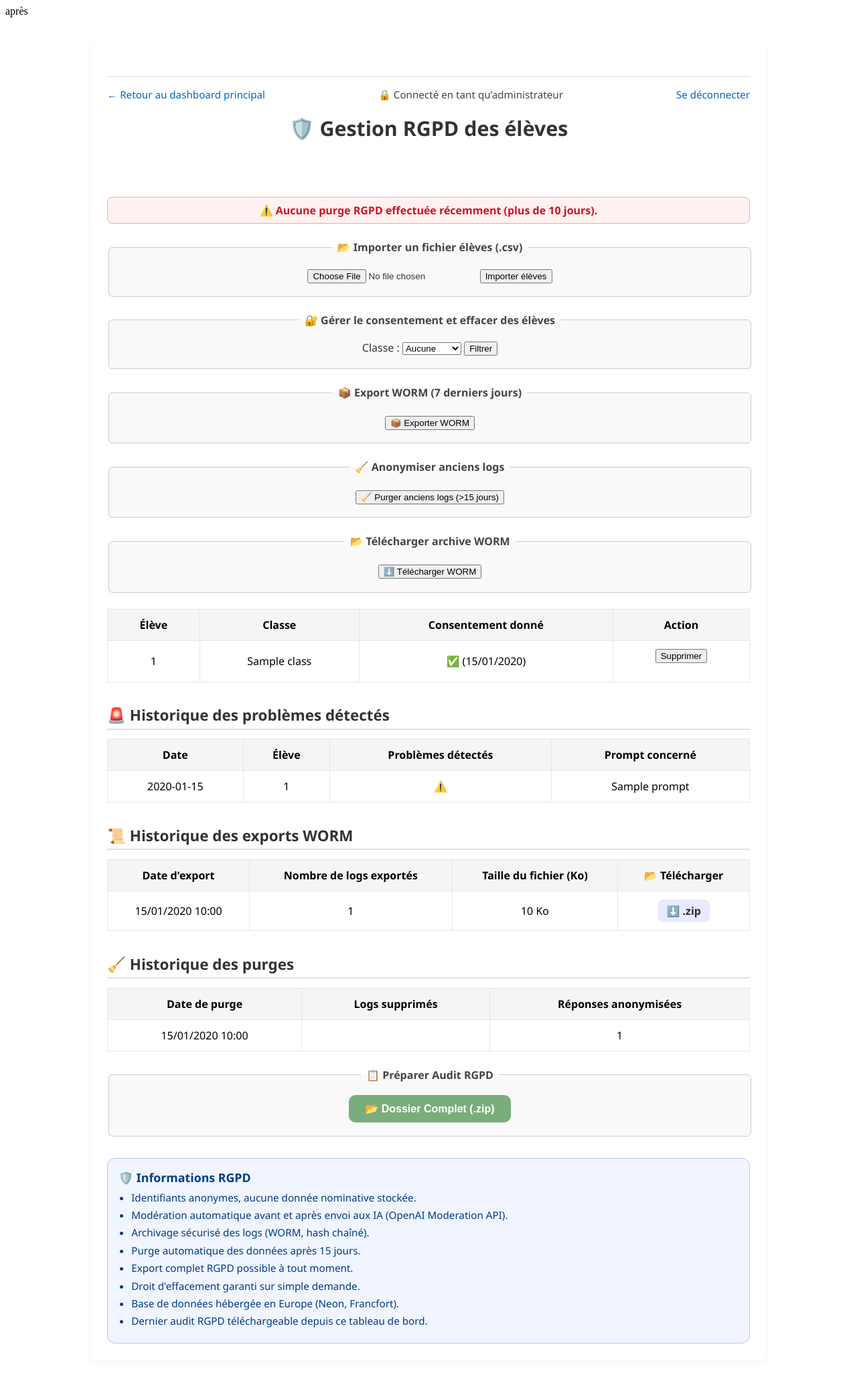
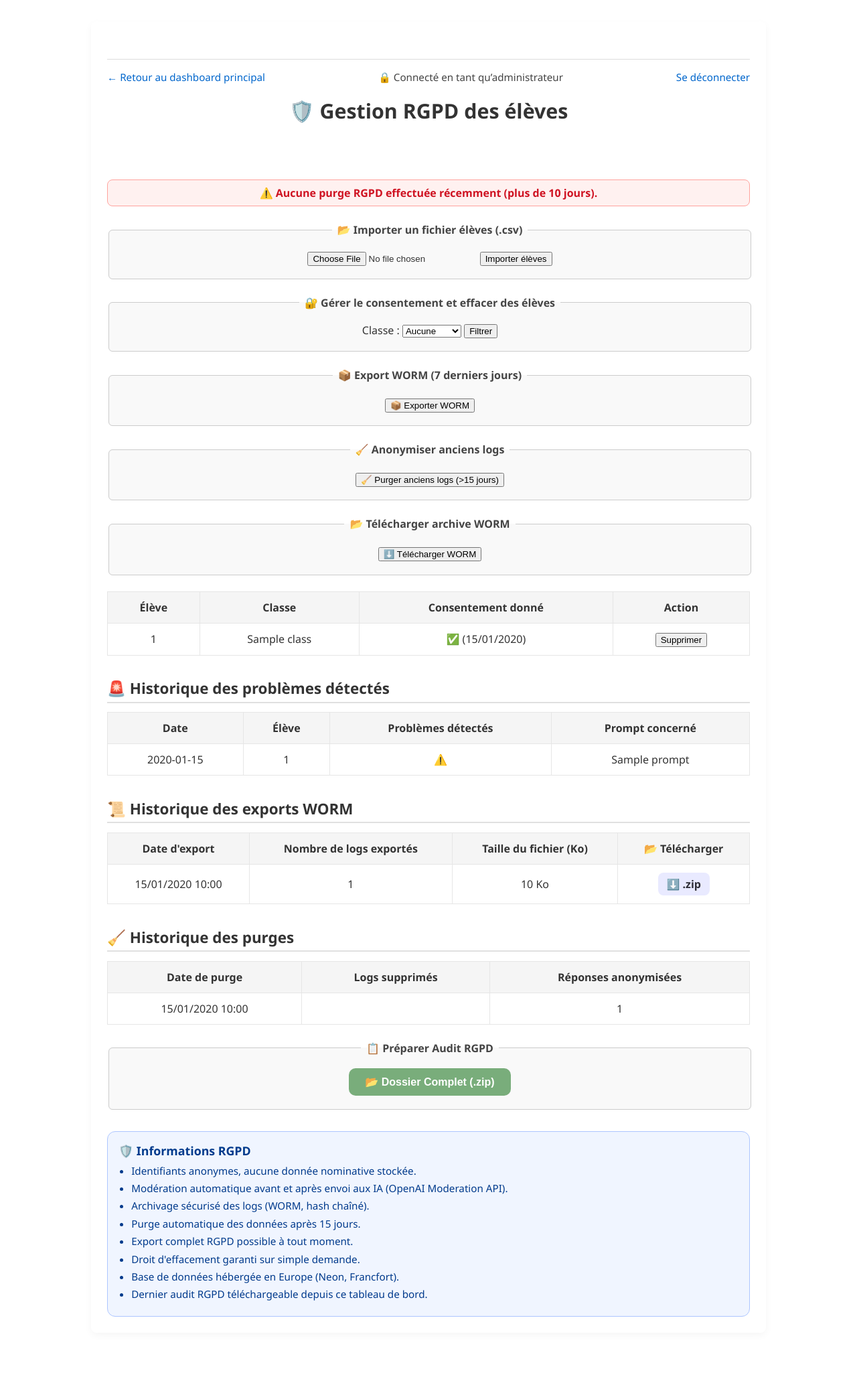
Before and after one commit to profdupuis/Assistant-M.DUPUIS, a Flask app: template templates/dashboard_rgpd.html in a window 1280 px wide. Shown: the whole page at 67% size. After the commit the page ends 1966 px from the top, so only its background shows below. Run offline with Flask 3, Linux system fonts and the light colour scheme; the template is opened without the code that fills it: most values are stand-ins (such as "Sample title", 1, 10 or a date in 2020).

Commit message:
Update dashboard_rgpd.html

```diff
--- a/templates/dashboard_rgpd.html
+++ b/templates/dashboard_rgpd.html
@@ -1,4 +1,4 @@
-après<!DOCTYPE html>
+<!DOCTYPE html>
 <html lang="fr">
 <head>
     <meta charset="UTF-8">
```
